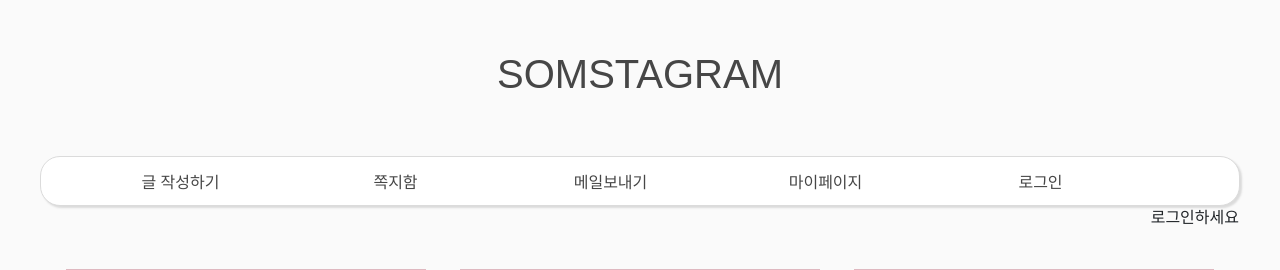
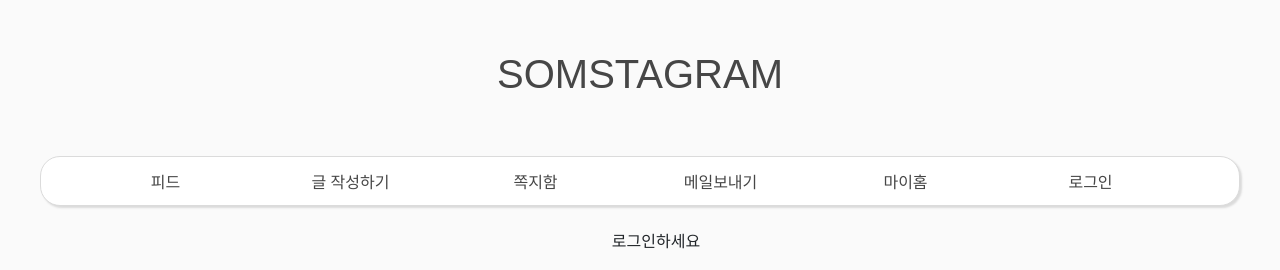
Before and after one commit to moongpom/ssomstagram, a Django app: page / in a window 1280 px wide. Shown: the top 270 px of the page. Run offline with Django 3.2, Linux system fonts and the light colour scheme; data comes from the database, SQL or seed files in the repository; both versions use the stored data as it was after the commit.

Commit message:
메인 메뉴창 조금 수정

```diff
--- a/home/templates/userPage.html
+++ b/home/templates/userPage.html
@@ -79,7 +79,7 @@
                   }
          </script>
 
-
+   <br><br>
 
     <div id="unit">
             <br>
--- a/mail/templates/mail.html
+++ b/mail/templates/mail.html
@@ -42,7 +42,7 @@
         </div>
         </form> -->
 
-
+        <br><br>
         <div class="container">
         <h2>메일 보내기</h2><br>
         <form action="{% url 'mail' %}" method="post" enctype="multipart/form-data">
--- a/somstagram/templates/base.html
+++ b/somstagram/templates/base.html
@@ -75,7 +75,7 @@
         padding: 10px;
         position: relative;
         float: left;
-        width:215px;
+        width:185px;
         height: 30px;
         box-sizing: border-box;
         line-height: 30px;
@@ -92,19 +92,6 @@
         background: rgb(219, 219, 219);
         color: rgb(202, 144, 178);
       }
-
-      .sub {
-        display: none;
-        position: absolute;
-        text-align: center;
-        top: 40px;
-        left: 0;
-        z-index: 1;
-        width: 175px;
-        background: #eee;
-        opacity: 0.9;
-      }
-
       footer{
         clear: both;
         padding-top: 80px;
@@ -121,7 +108,7 @@
       }
 
       .userinfo {
-        float: right;
+        margin: auto;
       }
     </style>
 
@@ -147,6 +134,9 @@
 
       <div id="nav">
           <ul class="main">
+            <li><a href="{% url 'index' %}">
+            피드
+           </a></li>
               <li>
                 {% if user.is_authenticated %}
                 <a href="{% url 'newPost' %}">글 작성하기</a>
@@ -182,9 +172,9 @@
                 <li>
                   {% if user.is_authenticated %}
 
-                      <a href="{% url 'userPage' user.id %}" > 마이페이지 </a>
+                      <a href="{% url 'userPage' user.id %}" > 마이홈 </a>
                   {% else %}
-                      <a href="#" onclick="auth()">마이페이지</a>
+                      <a href="#" onclick="auth()">마이홈</a>
                   {%endif%}</li>
 
               <li> {% if user.is_authenticated %}
@@ -192,19 +182,20 @@
                  {% else %}
                   <a href=" {% url 'login'%}"> 로그인</a>
                    {%endif%}</li>
-                   <br><br>
+                   <br><br><br>
                   <div class="userinfo"> {% if user.is_authenticated %}
                         {% if user.is_staff %}
-                            <strong>{{user.username}}</strong> 관리자 계정입니다.
+                            <h5><strong>{{user.username}}</strong> 관리자 계정입니다.</h5>
+                            <br>🥾유저의 프로필 사진이나 이름을 누르면 해당 유저 페이지로 이동합니다🥾
                         {% else %}
                             <strong>{{user.username}}</strong>님 안녕하세요!
-                            <br>
+                            <br>🥾유저의 프로필 사진이나 이름을 누르면 해당 유저 페이지로 이동합니다🥾
                         {%endif%}
                         {%else%} 로그인하세요
                     {%endif%}</div>
           </ul>
       </div>
-
+      <br><br><br>
   {% block content %}
   {% endblock %}
   <footer>
```
Also changed, not shown: db.sqlite3.
